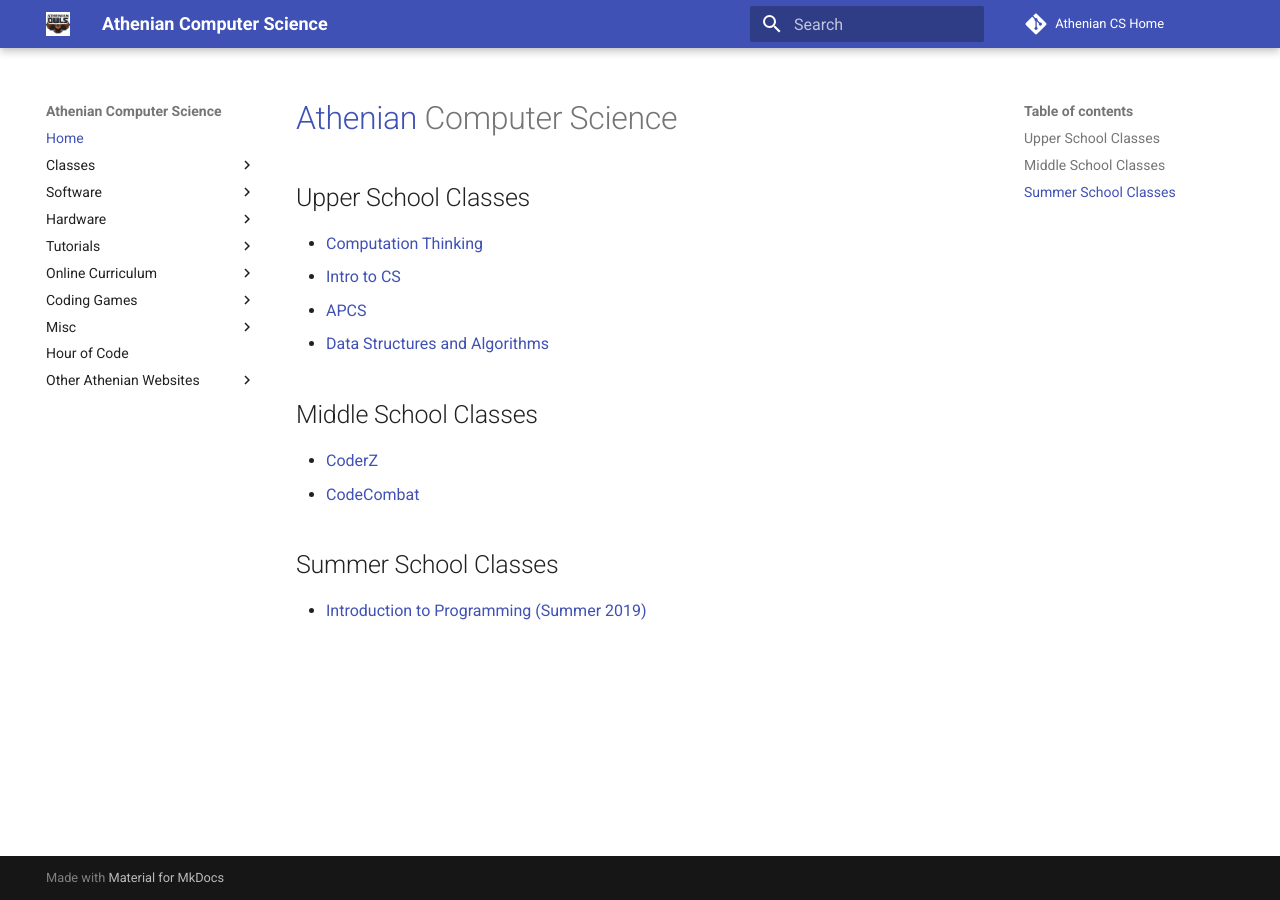
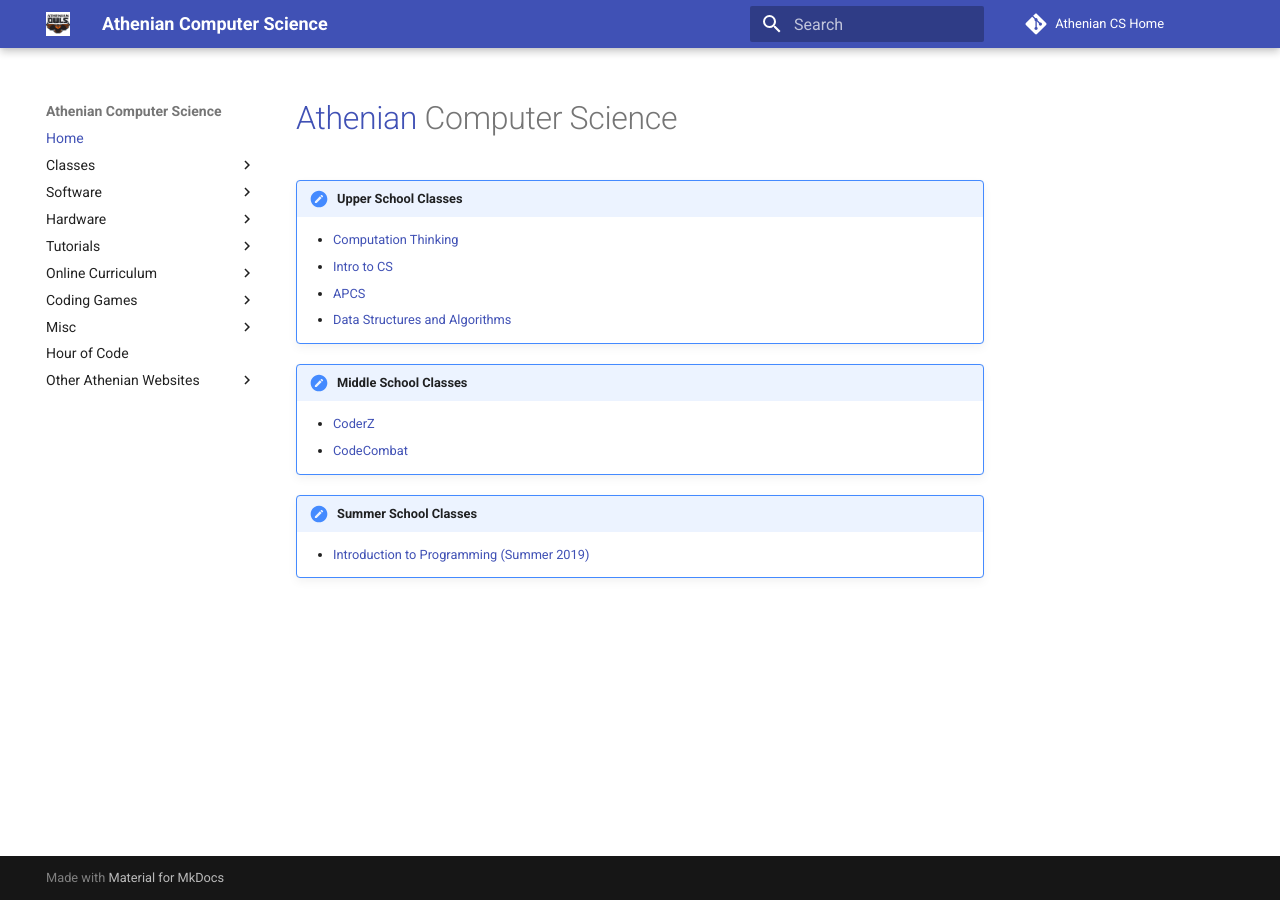
Before and after one commit to athenian-computational-thinking/athenian-cs-mkdocs, an MkDocs documentation site: the page built from docs/index.md, in a window 1280 px wide. Built offline with MkDocs 1.6.1 and Material for MkDocs 9.7.7, drawn with Linux system fonts in a browser that asks for light colours; comment, search, counter and statistics services are not loaded; part of the change alters nothing that is shown.

Commit message:
Update docs

```diff
--- a/docs/index.md
+++ b/docs/index.md
@@ -1,14 +1,17 @@
 # [Athenian](https://www.athenian.org) Computer Science
 
-## Upper School Classes
-* [Computation Thinking](/ct)
-* [Intro to CS](/intro)
-* [APCS](/apcs)
-* [Data Structures and Algorithms](/datastructures)
+!!! note "Upper School Classes"
 
-## Middle School Classes
-* [CoderZ](/coderz)
-* [CodeCombat](/codecombat)
+    * [Computation Thinking](/ct)
+    * [Intro to CS](/intro)
+    * [APCS](/apcs)
+    * [Data Structures and Algorithms](/datastructures)
 
-## Summer School Classes
-* [Introduction to Programming (Summer 2019)](https://davebsoft.com/programming-for-kids/classes/athenian/summer/2019/)
+!!! note "Middle School Classes"
+
+    * [CoderZ](/coderz)
+    * [CodeCombat](/codecombat)
+
+!!! note "Summer School Classes"
+
+    * [Introduction to Programming (Summer 2019)](https://davebsoft.com/programming-for-kids/classes/athenian/summer/2019/)
```
